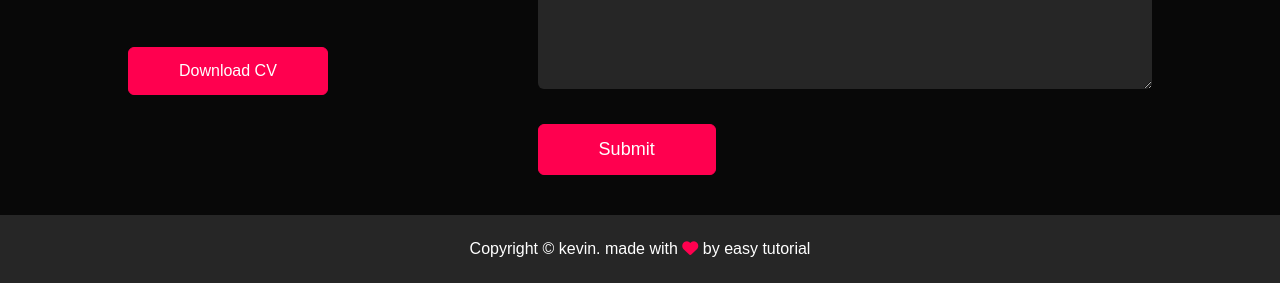
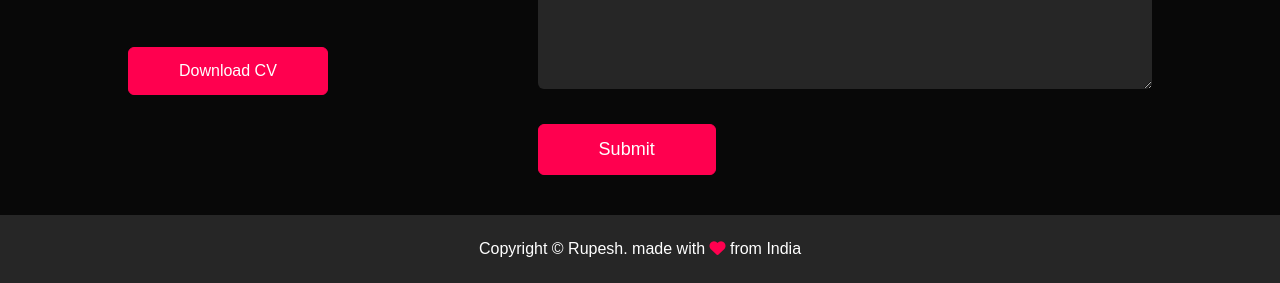
Before and after one commit to coder-rupesh-ui/portfolio, a plain HTML site: page index.html in a window 1280 px wide. Shown: the part 3011-3294 px from the top of the page. Drawn offline with Linux system fonts and the light colour scheme.

Commit message:
changed copyright

```diff
--- a/index.html
+++ b/index.html
@@ -189,7 +189,7 @@
             </div>
         </div>
         <div class="copyright">
-            <p>Copyright © kevin. made with <i class="fa-solid fa-heart"></i> by easy tutorial</p>
+            <p>Copyright © Rupesh. made with <i class="fa-solid fa-heart"></i> from India</p>
         </div>
     </div>
 
```
